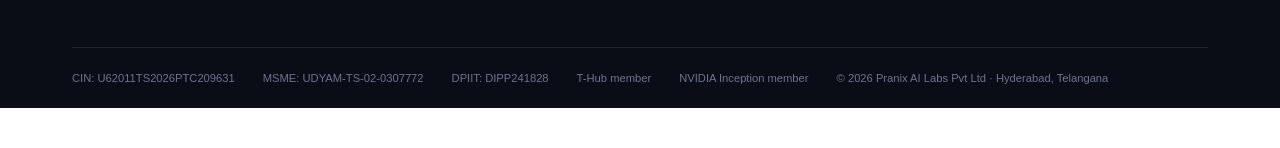
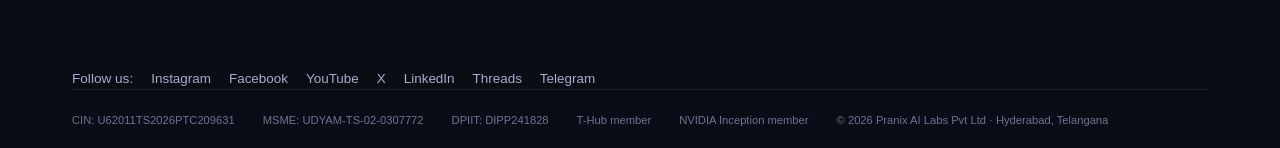
Before and after one commit to prashanthrangineni-sketch/pranix-ai-labs, a Next.js app: page / in a window 1280 px wide. Shown: the part 5926-6074 px from the top of the page. Before the commit the page ends 6034 px from the top, so only its background shows below. Built offline with nearby package versions, Linux system fonts and the light colour scheme; a web font is replaced by a local one.

Commit message:
feat(site): render the social links row above the footer meta line

```diff
--- a/components/public/Shell.tsx
+++ b/components/public/Shell.tsx
@@ -126,6 +126,12 @@ export default function Shell({ children, fontClass }: { children: React.ReactNo
               <li><Link href="/contact">Grievance Officer</Link></li>
             </ul></div>
           </div>
+          <nav aria-label="Pranix AI Labs on social media" style={{ display: 'flex', flexWrap: 'wrap', gap: '8px 18px', alignItems: 'center', marginTop: 22, fontSize: '.85rem' }}>
+            <span style={{ color: 'var(--text2)' }}>Follow us:</span>
+            {SOCIAL.map(s => (
+              <a key={s.label} href={s.href} target="_blank" rel="noopener noreferrer me">{s.label}</a>
+            ))}
+          </nav>
           <div className="fmeta">
             <span>CIN: {CIN}</span>
             <span>MSME: {UDYAM}</span>
```
